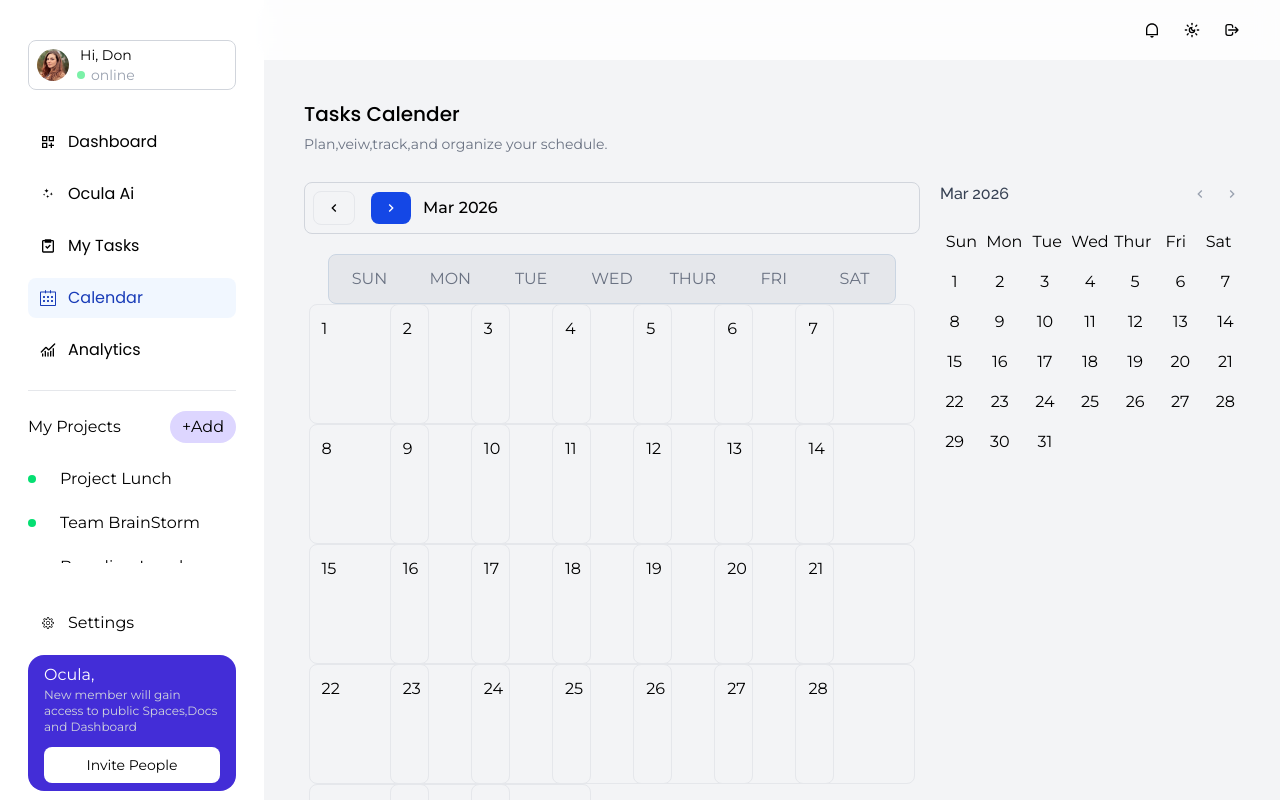
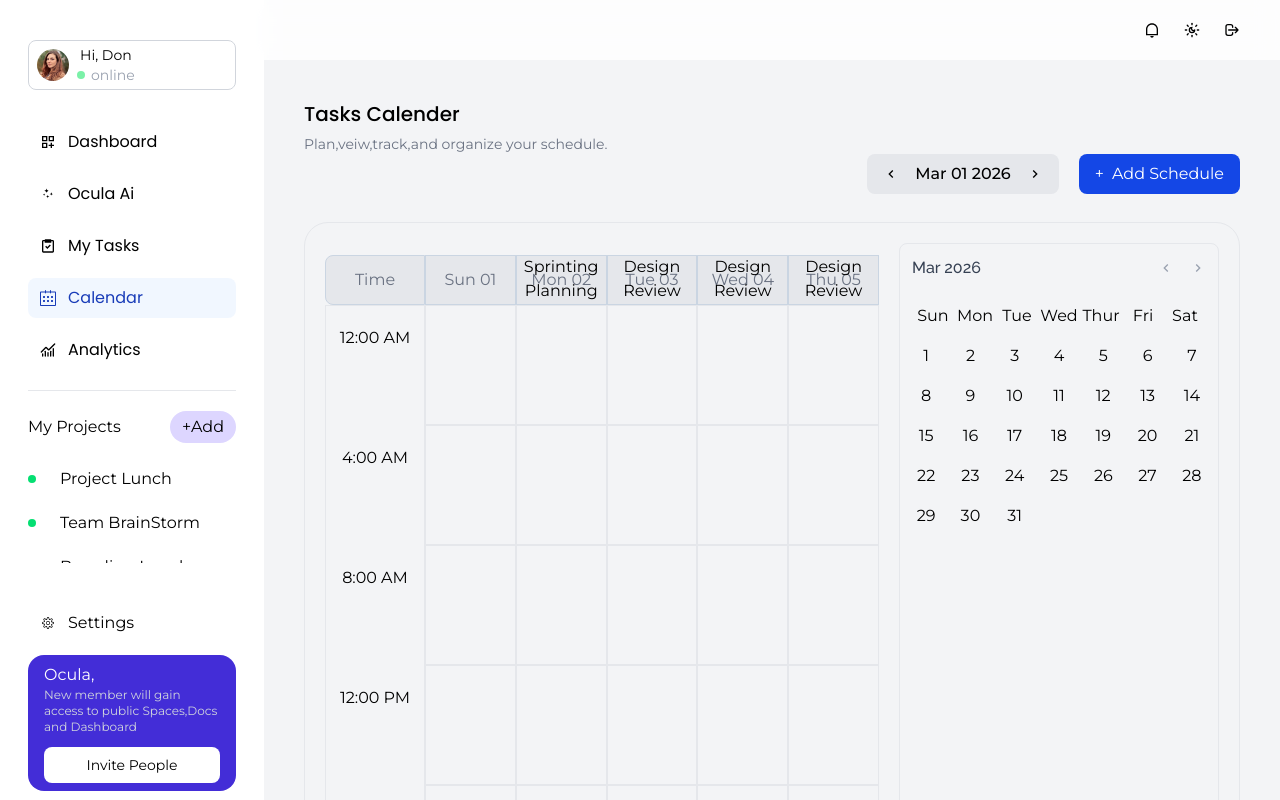
Before and after one commit to Donabest/Ocula-Dashboard, a React (Vite) app: page /Calender in a window 1280 px wide. Built offline with nearby package versions, Linux system fonts and the light colour scheme.

Commit message:
implement calender page dark-mode and the calendar grid

```diff
--- a/package.json
+++ b/package.json
@@ -15,6 +15,7 @@
     "react": "^19.2.4",
     "react-dom": "^19.2.4",
     "react-icons": "^5.6.0",
+    "recharts": "^3.8.1",
     "tailwindcss": "^4.2.2"
   },
   "devDependencies": {
--- a/src/Context/useCalender.tsx
+++ b/src/Context/useCalender.tsx
@@ -20,7 +20,6 @@ function CalenderProvider({ children }: { children: ReactNode }) {
   const [currentDate, setCurrentDate] = useState<Date>(new Date());
   const WEEKDAYS = ["Sun", "Mon", "Tue", "Wed", "Thur", "Fri", "Sat"];
   const start = startOfMonth(currentDate);
-
   const end = endOfMonth(currentDate);
   const startDay = getDay(start);
   const emptyDays = Array.from({ length: startDay });
--- a/src/Features/Calender/CalendarLayout.tsx
+++ b/src/Features/Calender/CalendarLayout.tsx
@@ -1,107 +1,170 @@
-import { useState } from "react";
+import { useEffect, useState } from "react";
 import CalenderItem from "../../ui/CalendarItem";
 import PageHeader from "../../ui/PageHeader";
-import { addMonths, format, subMonths } from "date-fns";
+import { addDays, format, subDays } from "date-fns";
 import { useCalendar } from "../../Context/useCalender";
 import { MdKeyboardArrowLeft, MdKeyboardArrowRight } from "react-icons/md";
+import CalendarTaskBlock from "../../ui/CalendarTaskBlock";
 
 interface schedule {
-  date: string;
+  date: number;
   title: string;
   priority: string;
   meet: string;
-  time: string;
+  start: string;
+  end: string;
 }
 
 const schedules: schedule[] = [
   {
-    date: "Apr 8, 2026",
+    date: 1,
     title: "Sprinting Planning",
     priority: "Starting soon",
     meet: "Zoom meeting",
-    time: "05:00 PM - 06:00 PM",
+    start: "05:00 PM",
+    end: "06:00 PM",
   },
   {
-    date: "Apr 10, 2026",
+    date: 2,
     title: "Design Review",
     priority: "Schedule",
     meet: "Google meeting",
-    time: "01:00 PM - 02:00 PM",
+    start: "01:00 PM ",
+    end: "02:00 PM",
   },
   {
-    date: "Apr 20, 2026",
+    date: 3,
     title: "Design Review",
     priority: "Starting Sonn",
     meet: "Google meeting",
-    time: "01:00 PM - 02:00 PM",
+    start: "01:00 PM",
+    end: " 02:00 PM",
   },
   {
-    date: "Apr 30, 2026",
+    date: 4,
     title: "Design Review",
     priority: "Schedule",
     meet: "Google meeting",
-    time: "01:00 PM - 02:00 PM",
+    start: "01:00 PM ",
+    end: " 02:00 PM",
   },
 ];
+
+const TIME: string[] = [
+  "12:00 AM",
+  "4:00 AM",
+  "8:00 AM",
+  "12:00 PM",
+  "4:00 PM",
+  "8:00 PM",
+  "12:00 PM",
+];
+
 function CalendarLayout() {
   const Today = format(new Date(), "MMM, yyyy");
   const [selectDate, setSelectDate] = useState<string>(Today);
 
-  const { currentDate, setCurrentDate, WEEKDAYS, days, emptyDays } =
-    useCalendar();
+  const { days, setCurrentDate, currentDate } = useCalendar();
   const hasTask = schedules.map((taskDate) =>
     format(new Date(taskDate.date), "MMM d, yyyy"),
   );
 
+  const First5DaysArray = [...days];
+
+  const index = days.findIndex(
+    (day) => format(day, "MMM dd yyyy") === format(currentDate, "MMM dd yyyy"),
+  );
+
+  const WEEKDAYS = First5DaysArray.slice(index, index + 5).map((day) =>
+    format(day, "EEE dd"),
+  );
+
+  useEffect(() => {
+    if (selectDate) {
+      setCurrentDate(new Date(selectDate));
+    }
+  }, [selectDate, setCurrentDate]);
+
+  function handleNextMonth() {
+    setCurrentDate(addDays(currentDate, 1));
+  }
+
+  function handlePrevMonth() {
+    setCurrentDate(subDays(currentDate, 1));
+  }
+
   return (
-    <section className="pt-25 pb-10 px-10 max-w-8xl">
+    <section className="pt-25 pb-10 px-10 max-w-8xl dark:text-slate-400">
       <PageHeader
         title="Tasks Calender"
         description="Plan,veiw,track,and organize your schedule."
       />
 
-      <div className="flex gap-5 mt-7">
+      <div className="flex justify-end items-center gap-5">
+        <div className="flex items-center gap-4 bg-gray-200 px-4 py-2 rounded-lg">
+          <span className="cursor-pointer " onClick={handlePrevMonth}>
+            <MdKeyboardArrowLeft />
+          </span>
+          <h1 className="font-medium">{format(currentDate, "MMM dd yyy")}</h1>
+          <span className="cursor-pointer" onClick={handleNextMonth}>
+            <MdKeyboardArrowRight />
+          </span>
+        </div>
+        <button className="flex gap-2 items-center justify-center bg-blue-700 text-white px-4 py-2 rounded-lg cursor-pointer hover:bg-blue-600 active:scale-101">
+          <span>+</span> Add Schedule
+        </button>
+      </div>
+
+      <div className="flex gap-5 mt-7 p-5 border border-gray-200 rounded-3xl dark:border-slate-700">
         <section className="flex-1">
-          <div className="flex items-center gap-3 border border-gray-300 p-2 rounded-lg">
-            <div className="flex items-center gap-4">
-              <span
-                className="cursor-pointer border px-3 py-2 rounded-lg border-gray-200"
-                onClick={() => setCurrentDate(subMonths(currentDate, 1))}
-              >
-                <MdKeyboardArrowLeft />
-              </span>
-              <span
-                className="cursor-pointer text-white bg-blue-700 px-3 py-2 rounded-lg hover:bg-blue-600 dark:text-slate-400 dark:hover:text-slate-100"
-                onClick={() => setCurrentDate(addMonths(currentDate, 1))}
-              >
-                <MdKeyboardArrowRight />
-              </span>
+          <div className="flex items-start justify-center text-center mt-3 ">
+            <div className="">
+              <h1 className="w-25 p-3 font-normal text-gray-500 bg-gray-200 border border-slate-300 rounded-l-lg dark:border-slate-700 dark:bg-slate-800">
+                Time
+              </h1>
+              <div className=" border border-gray-200 ">
+                {TIME.map((time, index) => (
+                  <div className=" w-full h-30 pt-5" key={index}>
+                    {time}
+                  </div>
+                ))}
+              </div>
             </div>
-            <h1 className="font-medium">{format(currentDate, "MMM yyyy")}</h1>
-          </div>
+            <div className="flex-1 relative">
+              <div className="grid grid-cols-5 text-gray-500  bg-gray-200 dark:bg-slate-800">
+                {WEEKDAYS.map((day, index) => (
+                  <div
+                    key={index}
+                    className=" items-center p-3 border border-slate-300  dark:border-slate-700 dark:bg-slate-800 w-full text-center"
+                  >
+                    {day}
+                  </div>
+                ))}
+              </div>
 
-          <div className="mx-6 mt-5">
-            <div className="grid grid-cols-7 place-items-center py-3 font-normal text-gray-500 bg-gray-200 border border-slate-300 rounded-lg">
-              {WEEKDAYS.map((day, index) => (
-                <span key={index}>{day.toUpperCase()}</span>
-              ))}
-            </div>
-            <div className="grid grid-cols-7 place-items-center">
-              {emptyDays.map((_, i) => (
-                <div key={i} />
-              ))}
-              {days.map((day) => (
-                <div
-                  key={day.toISOString()}
-                  className={`cursor-pointer border border-gray-200 p-3 w-30 h-30 rounded-lg`}
-                >
-                  <span>{format(day, "d")}</span>
+              {/* Box */}
+              {TIME.map((_, i) => (
+                <div key={i}>
+                  <div className="grid grid-cols-5">
+                    {WEEKDAYS.map((_, i) => (
+                      <div
+                        className="relative border h-30 border-gray-200"
+                        key={i}
+                      />
+                    ))}
+                  </div>
                 </div>
               ))}
+
+              <div className="absolute inset-0">
+                {schedules.map((task) => (
+                  <CalendarTaskBlock task={task} />
+                ))}
+              </div>
             </div>
           </div>
         </section>
-        <section className="w-75">
+        <section className="w-80 p-3 border border-gray-200 rounded-lg dark:border-slate-700">
           <CalenderItem set={setSelectDate} hasTask={hasTask} />
         </section>
       </div>
--- a/src/ui/CalendarItem.tsx
+++ b/src/ui/CalendarItem.tsx
@@ -48,7 +48,7 @@ function CalenderItem({ set, hasTask }: MyCalenderProp) {
             onClick={() => set(format(day, "MMM d, yyyy"))}
           >
             <span
-              className={`${hasTask?.includes(format(day, "MMM d, yyyy")) && "px-3 py-2 bg-blue-700 text-white rounded-full text-center hover:bg-blue-600"} hover:text-white`}
+              className={`${hasTask?.includes(format(day, "MMM d, yyyy")) && "px-3 py-2 bg-blue-700 text-white rounded-full text-center hover:bg-blue-600"} dark:hover:text-white`}
             >
               {format(day, "d")}
             </span>
--- /dev/null
+++ b/src/ui/CalendarTaskBlock.tsx
@@ -0,0 +1,35 @@
+interface schedule {
+  date: number;
+  title: string;
+  priority: string;
+  meet: string;
+  start: string;
+  end: string;
+}
+interface taskProp {
+  task: schedule;
+}
+function CalendarTaskBlock({ task }: taskProp) {
+  const hh = 60;
+  const [s, m] = task.start.split(":").map(Number);
+  const [e, em] = task.end.split(":").map(Number);
+
+  const siM = s * 60 + m;
+  const eiM = e * 60 + em;
+
+  const t = (siM / 60) * hh;
+  const h = ((eiM - siM) / 60) * hh;
+
+  const left = `${task.date * 20}%`;
+
+  return (
+    <div
+      className="absolute"
+      style={{ top: `${t}px`, height: `${h}px`, left, width: "20%" }}
+    >
+      {task.title}
+    </div>
+  );
+}
+
+export default CalendarTaskBlock;
```
Also changed, not shown: 1 other file (tests, documents, lock files or other folders).
